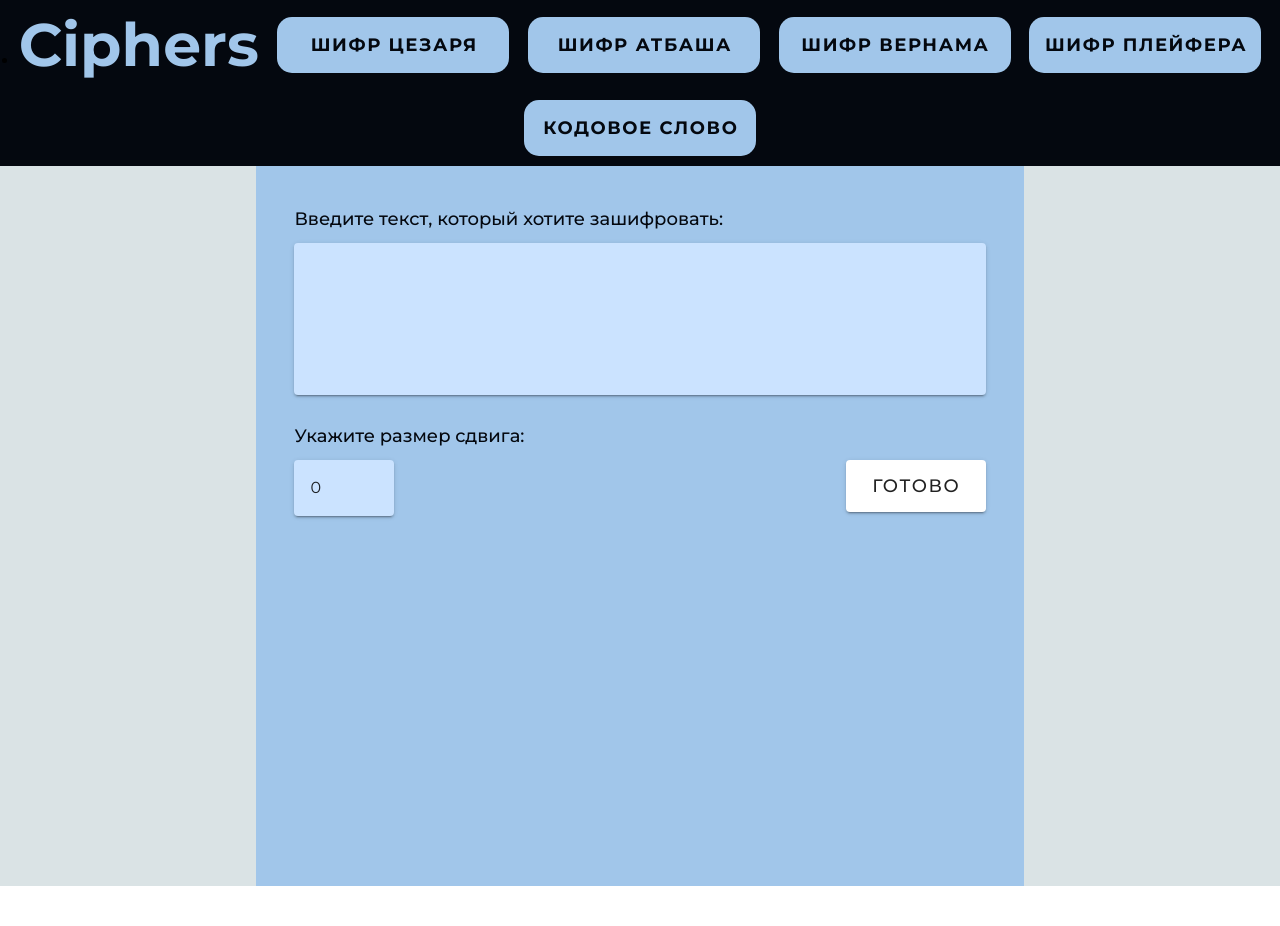
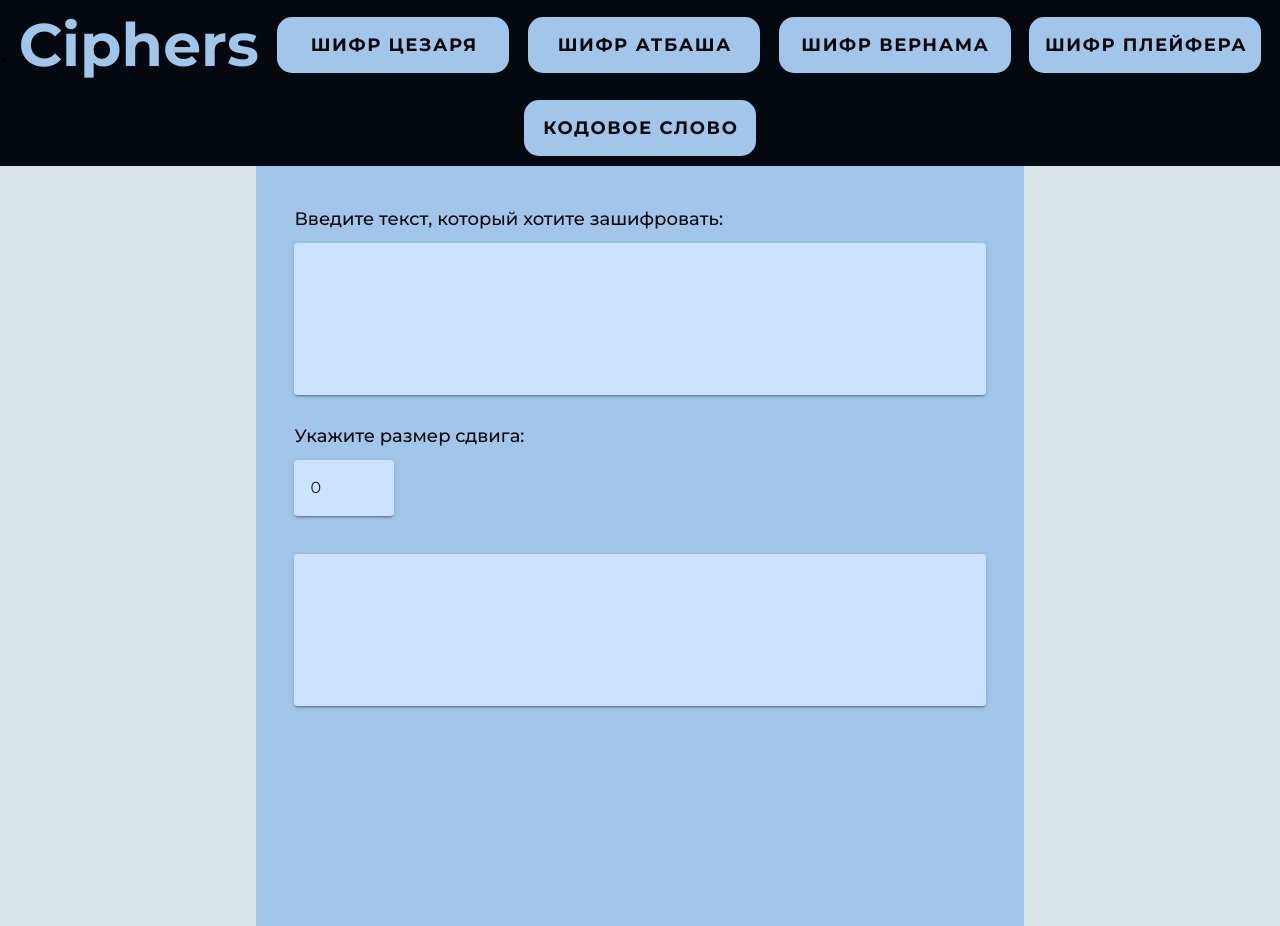
Before and after one commit to lonshakova/training, a Vue app: page /caesar in a window 1280 px wide. Before the commit the page ends 886 px from the top, so only its background shows below. Built offline with nearby package versions, Linux system fonts and the light colour scheme; a web font is replaced by a local one.

Commit message:
Исправление бага с буквой "а" в шифре Цезаря, шифр Атбаша, шифр Вернама

```diff
--- a/package.json
+++ b/package.json
@@ -10,6 +10,7 @@
   },
   "dependencies": {
     "mdi": "^2.2.43",
+    "pinia": "^2.3.1",
     "vue": "^3.4.38",
     "vue-router": "^4.4.3",
     "vuetify": "^3.7.1"
--- a/src/main.js
+++ b/src/main.js
@@ -1,31 +1,34 @@
-import { createApp } from 'vue'
-import App from './App.vue'
+import { createApp } from "vue";
+import App from "./App.vue";
+
+//Vue-Router
+import router from "./router/router.js";
 
 //Pinia
-/*import { createPinia } from 'pinia'
-const pinia = createPinia()*/
-
-//Vue-Router
-import router from './router/router.js'
+import { createPinia } from "pinia";
+import { markRaw } from "vue";
+const pinia = createPinia();
+pinia.use(({ store }) => {
+  store.router = markRaw(router);
+});
 
 // Vuetify
-import 'vuetify/styles'
-import { createVuetify } from 'vuetify'
-import { aliases, mdi } from 'vuetify/iconsets/mdi'
-import * as components from 'vuetify/components'
-import * as directives from 'vuetify/directives'
+import "vuetify/styles";
+import { createVuetify } from "vuetify";
+import { aliases, mdi } from "vuetify/iconsets/mdi";
+import * as components from "vuetify/components";
+import * as directives from "vuetify/directives";
 
 const vuetify = createVuetify({
   components,
   directives,
   icons: {
-    defaultSet: 'mdi',
+    defaultSet: "mdi",
     aliases,
     sets: {
       mdi,
     },
   },
-})
+});
 
-createApp(App).use(vuetify).use(router).mount('#app')
-//.use(pinia)
+createApp(App).use(vuetify).use(pinia).use(router).mount("#app");
--- a/src/pages/AtbashPage.vue
+++ b/src/pages/AtbashPage.vue
@@ -1,14 +1,147 @@
 <template>
-  <div class="main-content">
-
-  </div>
+  <v-form class="main-content">
+    <div class="text">
+      Введите текст, который хотите зашифровать:
+      <v-textarea
+        class="input"
+        clearable
+        variant="solo"
+        bg-color="var(--input-bg-color)"
+        rows="5"
+        no-resize
+        v-model="oldText"
+      />
+    </div>
+    <div class="text">
+      <v-textarea
+        class="input"
+        readonly
+        variant="solo"
+        bg-color="var(--input-bg-color)"
+        rows="5"
+        no-resize
+        v-model="newText"
+      />
+    </div>
+  </v-form>
 </template>
 
-<script>
+<script setup>
+import { ref, computed } from "vue";
 
+let oldText = ref("");
+let shift = ref(0);
+const alphabetLowerRus = [
+  "а",
+  "б",
+  "в",
+  "г",
+  "д",
+  "е",
+  "ё",
+  "ж",
+  "з",
+  "и",
+  "й",
+  "к",
+  "л",
+  "м",
+  "н",
+  "о",
+  "п",
+  "р",
+  "с",
+  "т",
+  "у",
+  "ф",
+  "х",
+  "ц",
+  "ч",
+  "ш",
+  "щ",
+  "ъ",
+  "ы",
+  "ь",
+  "э",
+  "ю",
+  "я",
+];
+const alphabetUpperRus = [
+  "А",
+  "Б",
+  "В",
+  "Г",
+  "Д",
+  "Е",
+  "Ё",
+  "Ж",
+  "З",
+  "И",
+  "Й",
+  "К",
+  "Л",
+  "М",
+  "Н",
+  "О",
+  "П",
+  "Р",
+  "С",
+  "Т",
+  "У",
+  "Ф",
+  "Х",
+  "Ц",
+  "Ч",
+  "Ш",
+  "Щ",
+  "Ъ",
+  "Ы",
+  "Ь",
+  "Э",
+  "Ю",
+  "Я",
+];
+
+let newText = computed(() => {
+  if (shift.value < -33 || shift.value > 33) {
+    return "";
+  }
+  let letter = "";
+  let text = "";
+  for (letter of oldText.value) {
+    var lowerInd = alphabetLowerRus.indexOf(letter);
+    var upperInd = alphabetUpperRus.indexOf(letter);
+    if (lowerInd != -1) {
+      text += alphabetLowerRus[-lowerInd + 32];
+    } else if (upperInd != -1) {
+      text += alphabetUpperRus[-upperInd + 32];
+    } else {
+      text += letter;
+    }
+  }
+  return text;
+});
 </script>
 
 <style scoped>
+.main-content {
+  margin-top: 5vh;
 
+  display: flex;
+  align-items: center;
+  flex-direction: column;
+}
 
+.text {
+  height: fit-content;
+  width: 90%;
+  font-size: large;
+  font-weight: 500;
+  color: var(--main-text-color);
+}
+
+.input {
+  margin-top: 10px;
+  box-sizing: content-box;
+}
 </style>
--- a/src/pages/CaesarPage.vue
+++ b/src/pages/CaesarPage.vue
@@ -1,6 +1,6 @@
 <template>
   <v-form class="main-content">
-    <div class="text-input">
+    <div class="text">
       Введите текст, который хотите зашифровать:
       <v-textarea
         class="input"
@@ -9,7 +9,7 @@
         bg-color="var(--input-bg-color)"
         rows="5"
         no-resize
-        v-model="text"
+        v-model="oldText"
       />
     </div>
     <div class="input-number">
@@ -28,64 +28,136 @@
         <v-icon icon="mdi-alert-circle"></v-icon>
         Значение не может быть меньше -33 или больше 33
       </div>
-        <v-btn class="input" size="x-large" v-if="!(shift < -33 || shift > 33)" @click="encryptText()"
-          >Готово</v-btn
-        >
       </div>
     </div>
+
+    <div class="text">
+
+      <v-textarea
+        class="input"
+        readonly
+        variant="solo"
+        bg-color="var(--input-bg-color)"
+        rows="5"
+        no-resize
+        v-model="newText"
+      />
+
+    </div>
   </v-form>
-  {{ newText }}
 </template>
 
-<script>
-import { ref } from "vue";
-export default {
-  setup(props) {
-    let text = ref("");
+<script setup>
+import { ref, computed } from "vue";
+
+let oldText = ref("");
 let shift = ref(0);
-    let newText = ref("");
-    const alphabetLowerRus = ['а', 'б', 'в', 'г', 'д', 'е', 'ё', 'ж', 'з', 'и', 'й', 'к', 'л', 'м', 'н', 'о', 'п', 'р', 'с', 'т', 'у', 'ф', 'х', 'ц', 'ч', 'ш', 'щ', 'ъ', 'ы', 'ь', 'э', 'ю', 'я'];
-    const alphabetUpperRus = ['А', 'Б', 'В', 'Г', 'Д', 'Е', 'Ё', 'Ж', 'З', 'И', 'Й', 'К', 'Л', 'М', 'Н', 'О', 'П', 'Р', 'С', 'Т', 'У', 'Ф', 'Х', 'Ц', 'Ч', 'Ш', 'Щ', 'Ъ', 'Ы', 'Ь', 'Э', 'Ю', 'Я'];
-    function encryptText() {
-      newText.value = "";
-      let letter="";
-      for (letter of text.value) {
+const alphabetLowerRus = [
+  "а",
+  "б",
+  "в",
+  "г",
+  "д",
+  "е",
+  "ё",
+  "ж",
+  "з",
+  "и",
+  "й",
+  "к",
+  "л",
+  "м",
+  "н",
+  "о",
+  "п",
+  "р",
+  "с",
+  "т",
+  "у",
+  "ф",
+  "х",
+  "ц",
+  "ч",
+  "ш",
+  "щ",
+  "ъ",
+  "ы",
+  "ь",
+  "э",
+  "ю",
+  "я",
+];
+const alphabetUpperRus = [
+  "А",
+  "Б",
+  "В",
+  "Г",
+  "Д",
+  "Е",
+  "Ё",
+  "Ж",
+  "З",
+  "И",
+  "Й",
+  "К",
+  "Л",
+  "М",
+  "Н",
+  "О",
+  "П",
+  "Р",
+  "С",
+  "Т",
+  "У",
+  "Ф",
+  "Х",
+  "Ц",
+  "Ч",
+  "Ш",
+  "Щ",
+  "Ъ",
+  "Ы",
+  "Ь",
+  "Э",
+  "Ю",
+  "Я",
+];
+
+let newText = computed(() => {
+  if (shift.value < -33 || shift.value > 33) {
+    return "";
+  }
+  let letter = "";
+  let text = "";
+  for (letter of oldText.value) {
     var lowerInd = alphabetLowerRus.indexOf(letter);
     var upperInd = alphabetUpperRus.indexOf(letter);
     if (lowerInd != -1) {
       lowerInd = (lowerInd + +shift.value) % 33;
-          lowerInd = lowerInd > 0 ? lowerInd : 33 + lowerInd;
-          newText.value += alphabetLowerRus[lowerInd];
-        }
-        else if (upperInd != -1) {
+      lowerInd = lowerInd >= 0 ? lowerInd : 33 + lowerInd;
+      text += alphabetLowerRus[lowerInd];
+    } else if (upperInd != -1) {
       upperInd = (upperInd + +shift.value) % 33;
-          upperInd = upperInd > 0 ? upperInd : 33 - upperInd;
-          newText.value += alphabetUpperRus[upperInd];
-        }
-        else {
-          newText.value += letter;
+      upperInd = upperInd >= 0 ? upperInd : 33 + upperInd;
+      text += alphabetUpperRus[upperInd];
+    } else {
+      text += letter;
     }
   }
-    }
-    return {
-      text,
-      shift,
-      newText,
-      encryptText,
-    };
-  },
-};
+  return text;
+});
 </script>
 
 <style scoped>
 .main-content {
+  margin-top: 5vh;
+
   display: flex;
   align-items: center;
   flex-direction: column;
 }
 
-.text-input {
-  margin-top: 5vh;
+.text {
   height: fit-content;
   width: 90%;
   font-size: large;
@@ -108,12 +180,11 @@ export default {
 
 .number-and-btn {
   display: flex;
-  justify-content: space-between;
 }
 
 .error-number {
-  margin-top: 1em;
-  justify-self: left;
   color: red;
+  justify-self: center;
+  align-self: center;
 }
 </style>
--- a/src/pages/VernamPage.vue
+++ b/src/pages/VernamPage.vue
@@ -1,14 +1,249 @@
 <template>
-  <div class="main-content">
+  <v-form class="main-content">
+    <div class="text">
+      Введите текст, который хотите зашифровать:
+      <v-textarea
+        class="input"
+        clearable
+        variant="solo"
+        bg-color="var(--input-bg-color)"
+        rows="5"
+        no-resize
+        v-model="oldText"
+      />
+    </div>
 
-  </div>
+    <div class="text">
+      <v-btn
+        @click="generateKey()"
+        :readonly="oldText.length ? false : true"
+        :variant="oldText.length ? 'elevated' : 'tonal'"
+        >Сгенерировать ключ</v-btn
+      >
+      <div v-if="key.length != oldText.length && key.length != 0" class="error">
+        <v-icon icon="mdi-alert-circle"></v-icon>
+        Длина ключа должна совпадать с длиной текста!
+      </div>
+      <v-textarea
+        class="input"
+        clearable
+        variant="solo"
+        bg-color="var(--input-bg-color)"
+        rows="5"
+        no-resize
+        v-model="key"
+      />
+    </div>
+    <div class="text">
+      <v-btn
+        @click="generateNewText()"
+        :readonly="key.length == oldText.length && key.length != 0 ? false : true"
+        :variant="key.length == oldText.length && key.length != 0 ? 'elevated' : 'tonal'"
+        >Зашифровать текст</v-btn
+      >
+      <v-textarea
+        class="input"
+        readonly
+        variant="solo"
+        bg-color="var(--input-bg-color)"
+        rows="5"
+        no-resize
+        v-model="newText"
+      />
+    </div>
+  </v-form>
 </template>
 
-<script>
+<script setup>
+import { ref } from "vue";
 
+let oldText = ref("");
+
+const alphabetRus = [
+  "а",
+  "б",
+  "в",
+  "г",
+  "д",
+  "е",
+  "ё",
+  "ж",
+  "з",
+  "и",
+  "й",
+  "к",
+  "л",
+  "м",
+  "н",
+  "о",
+  "п",
+  "р",
+  "с",
+  "т",
+  "у",
+  "ф",
+  "х",
+  "ц",
+  "ч",
+  "ш",
+  "щ",
+  "ъ",
+  "ы",
+  "ь",
+  "э",
+  "ю",
+  "я",
+  "А",
+  "Б",
+  "В",
+  "Г",
+  "Д",
+  "Е",
+  "Ё",
+  "Ж",
+  "З",
+  "И",
+  "Й",
+  "К",
+  "Л",
+  "М",
+  "Н",
+  "О",
+  "П",
+  "Р",
+  "С",
+  "Т",
+  "У",
+  "Ф",
+  "Х",
+  "Ц",
+  "Ч",
+  "Ш",
+  "Щ",
+  "Ъ",
+  "Ы",
+  "Ь",
+  "Э",
+  "Ю",
+  "Я",
+];
+
+const keyLetters = alphabetRus.concat([
+  "0",
+  "1",
+  "2",
+  "3",
+  "4",
+  "5",
+  "6",
+  "7",
+  "8",
+  "9",
+  "a",
+  "b",
+  "c",
+  "d",
+  "e",
+  "f",
+  "g",
+  "h",
+  "i",
+  "j",
+  "k",
+  "l",
+  "m",
+  "n",
+  "o",
+  "p",
+  "q",
+  "r",
+  "s",
+  "t",
+  "u",
+  "v",
+  "w",
+  "x",
+  "y",
+  "z",
+  "A",
+  "B",
+  "C",
+  "D",
+  "E",
+  "F",
+  "G",
+  "H",
+  "I",
+  "J",
+  "K",
+  "L",
+  "M",
+  "N",
+  "O",
+  "P",
+  "Q",
+  "R",
+  "S",
+  "T",
+  "U",
+  "V",
+  "W",
+  "X",
+  "Y",
+  "Z",
+]);
+
+let key = ref("");
+
+function generateKey() {
+  key.value="";
+  for (let letter in oldText.value) {
+    key.value += keyLetters[Math.round(Math.random() * oldText.value.length)];
+  }
+}
+
+let newText = ref("");
+
+function generateNewText() {
+  newText.value = "";
+  for (let letter in oldText.value) {
+    let ind = keyLetters.indexOf(oldText.value[letter]);
+    if (ind != -1) {
+      let keyInd = keyLetters.indexOf(key.value[letter]);
+      let resInd = keyInd ^ ind;
+      newText.value += keyLetters[resInd];
+    } else {
+      newText.value += oldText.value[letter];
+    }
+  }
+}
 </script>
 
 <style scoped>
+.main-content {
+  margin-top: 5vh;
 
+  display: flex;
+  align-items: center;
+  flex-direction: column;
+}
 
+.text {
+  height: fit-content;
+  width: 90%;
+  font-size: large;
+  font-weight: 500;
+  color: var(--main-text-color);
+}
+
+.input {
+  margin-top: 10px;
+  box-sizing: content-box;
+}
+
+.error {
+  color: red;
+  justify-self: center;
+  align-self: center;
+}
 </style>
```
Also changed, not shown: 1 other file (tests, documents, lock files or other folders). Lines whose indentation alone changed are shown as unchanged.
